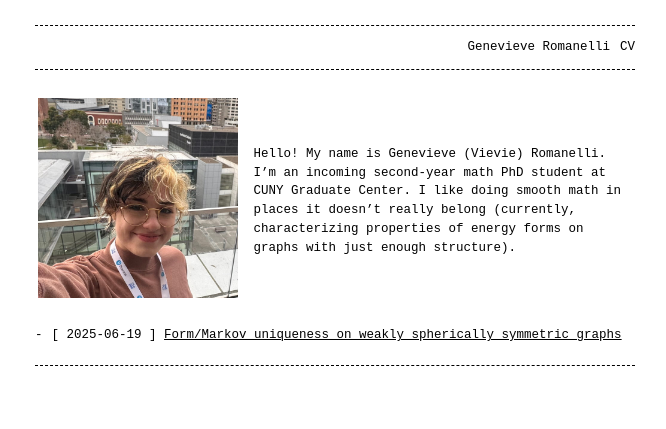
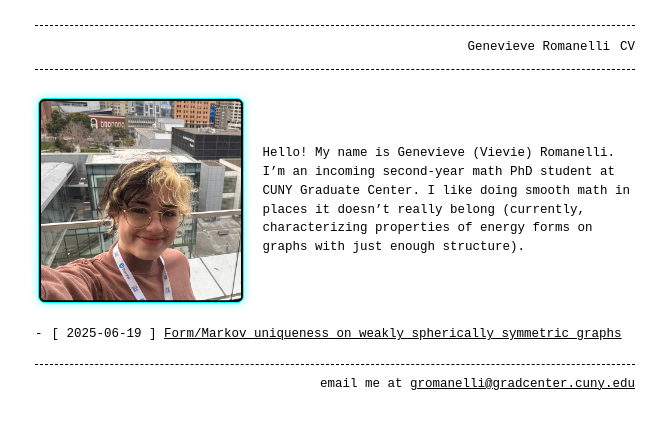
Before and after one commit to giromanelli/giromanelli.github.io, a Jekyll site: the page built from index.markdown, in a window 1280 px wide. Shown: the top 429 px of the page, without its empty margins (305-971 px from the left). Built offline with Jekyll 4.4.1, drawn with Linux system fonts in a browser that asks for light colours.

Commit message:
Added email address and border to picture

```diff
--- a/_config.yml
+++ b/_config.yml
@@ -19,7 +19,6 @@
 # in the templates via {{ site.myvariable }}.
 
 title: Genevieve Romanelli
-email: gromanelli@gradcenter.cuny.edu
 description: >- # this means to ignore newlines until "baseurl:"
   Genevieve Romanelli | PhD student in mathematics at CUNY Graduate Center.
   Studying smooth math in rough spaces (currently, characterizing properties of energy forms on graphs).
@@ -39,7 +38,7 @@ sass:
   sass_dir: _sass
   style: compressed
 
-# footer: 'follow us on <a href="https://twitter.com/xxx">twitter</a>'
+footer: 'email me at <a href="mailto:gromanelli&#64;gradcenter.cuny&#46;edu">gromanelli&#64;gradcenter.cuny&#46;edu</a>'
 
 # Theme-specific settings
 header_pages:
--- a/_includes/footer.html
+++ b/_includes/footer.html
@@ -1,3 +1,3 @@
 <footer>
-  {{ site.footer }}
+  {{ site.footer | raw }}
 </footer>
--- a/assets/main.scss
+++ b/assets/main.scss
@@ -8,3 +8,15 @@
 @media (prefers-color-scheme: dark) {
 	@import "dark";
 }
+
+.bio-pic {
+	float: left;
+	margin-right: 15px;
+	width: 200px;
+	height: auto;
+	border: 1px solid #00ffff;      // Thin border, soft neon tone
+	border-radius: 7px;             // Slightly rounded corners
+	background-color: #000;         // Console-style background
+	padding: 1.75px;                   // Tight padding
+	box-shadow: 0 0 8px #00ffff88;  // Subtle glow, 50% transparent
+  }
--- a/index.markdown
+++ b/index.markdown
@@ -5,4 +5,4 @@
 title: "Genevieve Romanelli"
 layout: home
 ---
-| ![me at JMM 2024!](assets/images/headshot_JMM.jpg){:height="200px" width="200px"} | | Hello! My name is Genevieve (Vievie) Romanelli. I'm an incoming second-year math PhD student at CUNY Graduate Center. I like doing smooth math in places it doesn't really belong (currently, characterizing properties of energy forms on graphs with just enough structure). |
+| ![me at JMM 2024!](assets/images/headshot_JMM.jpg){: .bio-pic } | Hello! My name is Genevieve (Vievie) Romanelli. I'm an incoming second-year math PhD student at CUNY Graduate Center. I like doing smooth math in places it doesn't really belong (currently, characterizing properties of energy forms on graphs with just enough structure). |
```
Also changed, not shown: 1 other file.
